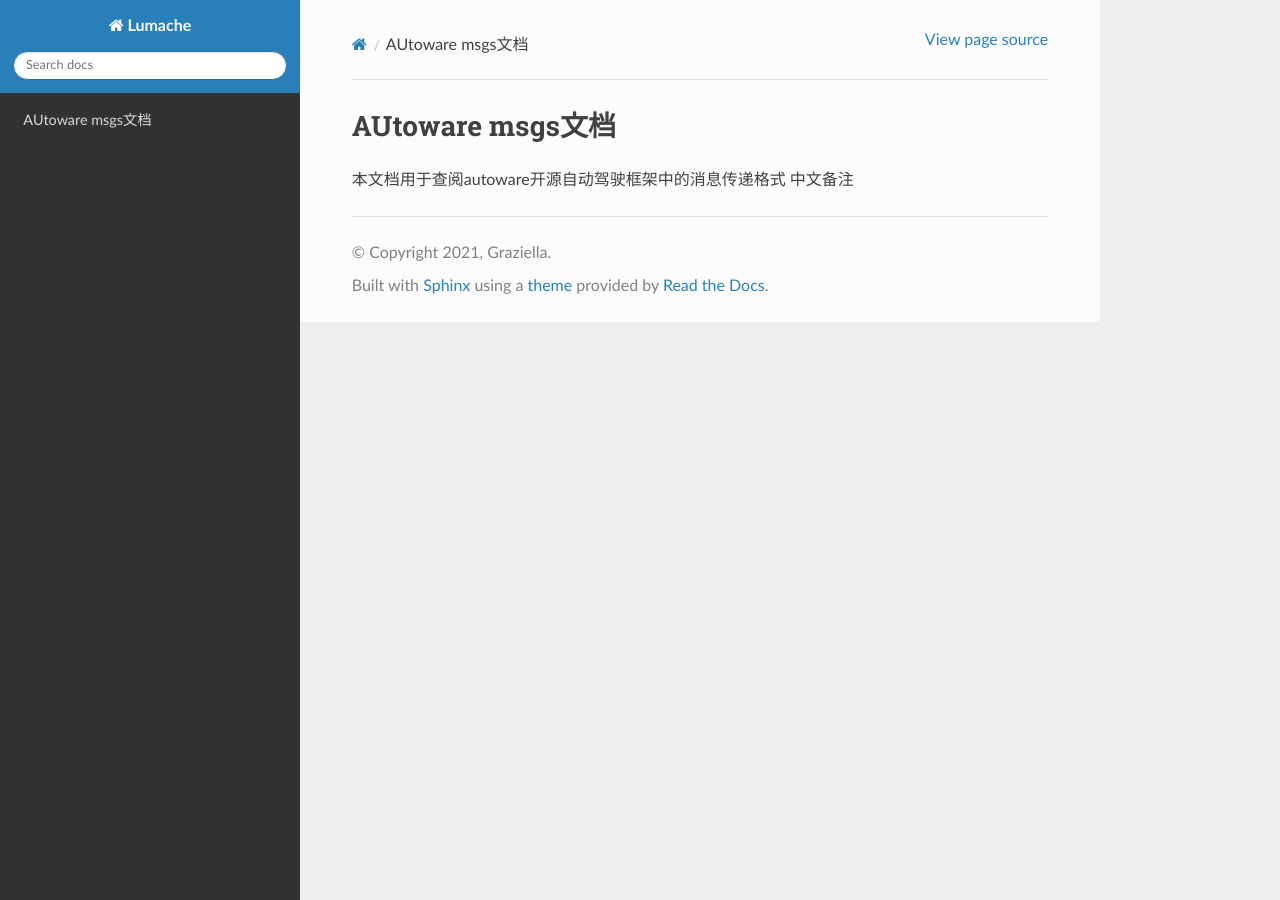
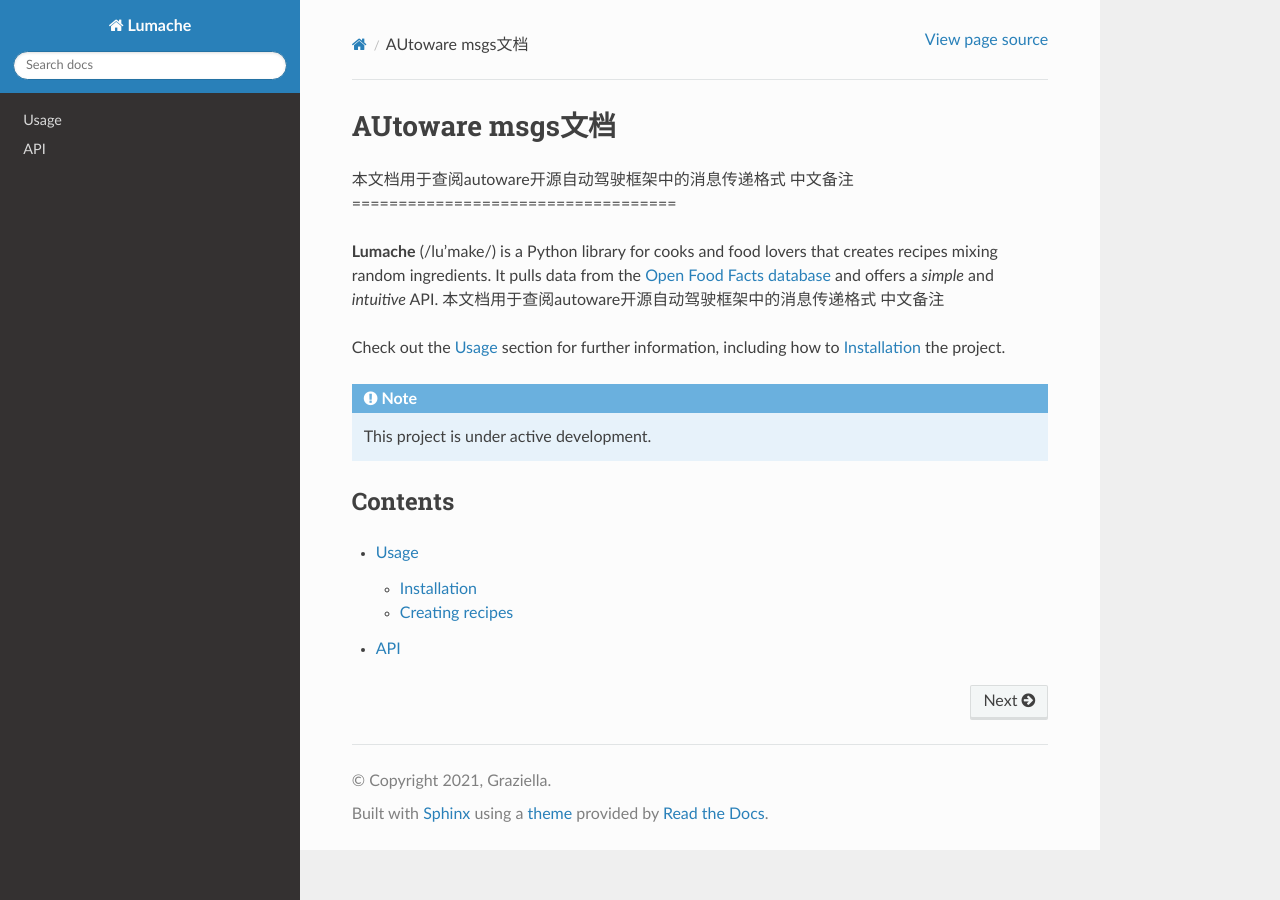
Before and after one commit to caclot/Autoware_msgs, a Sphinx documentation site: the page built from docs/source/index.rst, in a window 1280 px wide. Built offline with Sphinx 7.4.7 and the Read the Docs theme 3.1.0, drawn with Linux system fonts in a browser that asks for light colours.

Commit message:
Update index.rst

```diff
--- a/docs/source/index.rst
+++ b/docs/source/index.rst
@@ -3,3 +3,22 @@ AUtoware msgs文档
 
 本文档用于查阅autoware开源自动驾驶框架中的消息传递格式
 中文备注
+===================================
+
+**Lumache** (/lu'make/) is a Python library for cooks and food lovers
+that creates recipes mixing random ingredients.
+It pulls data from the `Open Food Facts database <https://world.openfoodfacts.org/>`_
+and offers a *simple* and *intuitive* API.
+本文档用于查阅autoware开源自动驾驶框架中的消息传递格式
+中文备注
+
+Check out the :doc:`usage` section for further information, including
+how to :ref:`installation` the project.
+
+.. note::
+   This project is under active development.
+Contents
+--------
+.. toctree::
+   usage
+   api
```
